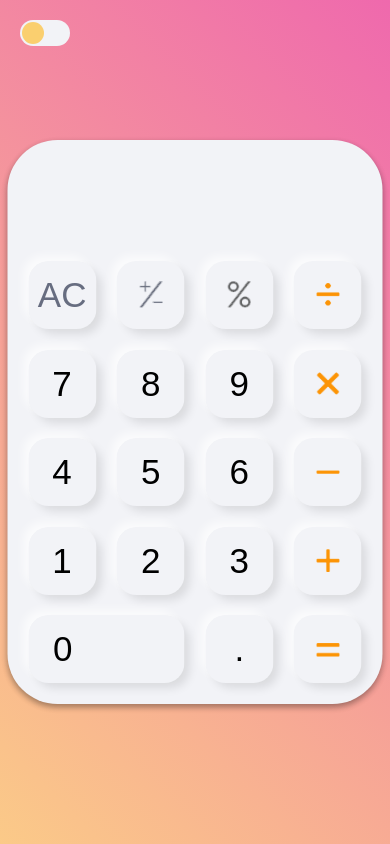
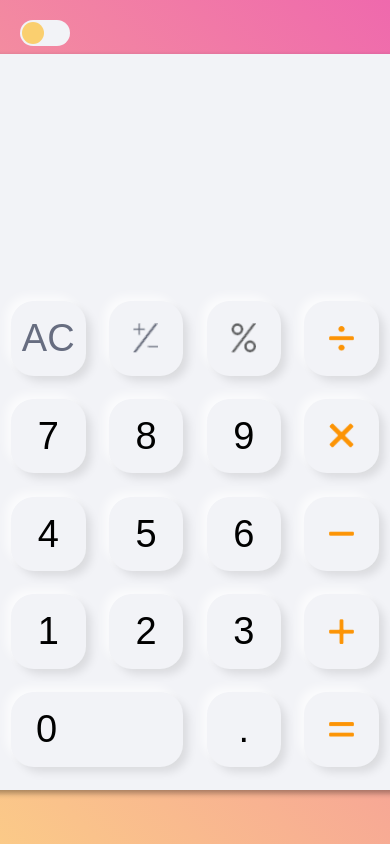
Before and after one commit to Kerthin/calculator-templateSait, a Node project: template app/index.pug in a window 390 px wide. Run offline with Node 20 templates, Linux system fonts and the light colour scheme; the template is opened without the code that fills it, so the values that code supplies are empty.

Commit message:
Create @media queries styles for '545px', '375px' and '320px' resolutions

```diff
--- a/app/scss/main.scss
+++ b/app/scss/main.scss
@@ -19,9 +19,15 @@ ____________________________________________________________*/
 	outline: none;
 	box-sizing: border-box;
 	user-select: none;
+	-webkit-tap-highlight-color: transparent;
 }
 ::-webkit-scrollbar {
 	width: 0;
+}
+.clearfix:after {
+	content: "";
+	display: table;
+	clear: both;
 }
 
 .container {
--- a/app/scss/partials/_buttonWrap.scss
+++ b/app/scss/partials/_buttonWrap.scss
@@ -1,7 +1,9 @@
 .buttonWrap {
 	position: absolute;
 	bottom: 0;
-	width: 100%;
+	left: 50%;
+	transform: translateX(-50%);
+	width: 483.8px;
 
 	&__row {
 		width: 100%;
@@ -15,20 +17,20 @@
 	margin-bottom: 30.6px;
 	width: 98px;
 	height: 98px;
-	border-radius: 30px;
-	cursor: pointer;
-	background-color: #f2f3f7;
+	text-align: center;
+	font-family: sans-serif;
+	font-size: 50px;
+	line-height: 1.9;
 	color: #000;
-	line-height: 1.9;
-	text-align: center;
-	font-size: 50px;
-	font-family: sans-serif;
 	box-shadow: 6px 6px 10px -1px rgba(0,0,0,0.1),
 							-6px -6px 10px -1px rgba(255,255,255,0.7);
 	border: 1px solid rgba(0,0,0,0.0);
+	border-radius: 30px;
 	background-repeat: no-repeat;
 	background-size: 35%;
 	background-position: center;
+	background-color: #f2f3f7;
+	cursor: pointer;
 
 	&._double {
 		padding-left: 35px;
@@ -61,6 +63,10 @@
 		background-image: url('../image/equality.png');
 	}
 
+	&:first-child {
+		margin-left: 0;
+	}
+
 	&:active {
 		box-shadow: inset 4px 4px 6px -1px rgba(0,0,0,0.2),
 					inset -4px -4px 6px -1px rgba(255,255,255,0.7),
--- a/app/scss/partials/_dark.scss
+++ b/app/scss/partials/_dark.scss
@@ -6,6 +6,7 @@
 	height: 26px;
 	border-radius: 50px;
 	background-color: #f2f3f7;
+	z-index: 2;
 }
 .darkButton__indicator {
 	position: absolute;
--- a/app/scss/partials/_inputWrap.scss
+++ b/app/scss/partials/_inputWrap.scss
@@ -1,16 +1,16 @@
 .inputWrap {
 	position: absolute;
-	top: 40px;
+	bottom: 683px;
 	width: 100%;
 
 	&__result {
+		padding: 0 30.6px;
 		width: 100%;
 		height: 100px;
 		text-align: right;
-		padding: 0 30.6px;
+		font-family: sans-serif;
+		font-size: 90px;
 		color: #000;
-		font-size: 90px;
-		font-family: sans-serif;
 		border: 0;
 		outline: none;
 		background-color: transparent;
--- a/app/scss/partials/_mediaQueriesPack.scss
+++ b/app/scss/partials/_mediaQueriesPack.scss
@@ -7,3 +7,8 @@ ____________________________________________________________*/
 ## @import _media375.scss
 ____________________________________________________________*/
 @import 'media/_media375.scss';
+
+/*____________________________________________________________
+## @import _media320.scss
+____________________________________________________________*/
+@import 'media/_media320.scss';
--- /dev/null
+++ b/app/scss/partials/media/_media320.scss
@@ -0,0 +1,30 @@
+@media screen and (max-width: 320px) {
+	.calculator {
+		height: 568px;
+	}
+	.inputWrap {
+		bottom: 400px;
+
+		&__result {
+			padding: 0 17.6px;
+			height: auto;
+			font-size: 53px;
+		}
+	}
+	.buttonWrap {
+		width: 284.8px;
+	}
+	.button {
+		margin-left: 17.6px;
+		margin-bottom: 17.6px;
+		width: 58px;
+		height: 58px;
+		font-size: 30px;
+		border-radius: 17px;
+
+		&._double {
+			padding-left: 20.5px;
+			width: 133.6px;
+		}
+	}
+}
--- a/app/scss/partials/media/_media375.scss
+++ b/app/scss/partials/media/_media375.scss
@@ -1,7 +1,31 @@
 @media screen and (max-width: 375px) {
 	.calculator {
 		width: 100%;
-		height: 100%;
-		border-radius: 0;
+		height: 667px;
+	}
+
+	.inputWrap {
+		bottom: 470px;
+
+		&__result {
+			padding: 0 20.6px;
+			font-size: 62px;
+		}
+	}
+	.buttonWrap {
+		width: 333.8px;
+	}
+	.button {
+		margin-left: 20.6px;
+		margin-bottom: 20.6px;
+		width: 68px;
+		height: 68px;
+		font-size: 35px;
+		border-radius: 20px;
+
+		&._double {
+			padding-left: 24px;
+			width: 156.6px;
+		}
 	}
 }
--- a/app/scss/partials/media/_media545.scss
+++ b/app/scss/partials/media/_media545.scss
@@ -1,28 +1,32 @@
 @media screen and (max-width: 545px) {
 	.calculator {
-		width: 375px;
-		height: 564px;
+		width: 414px;
+		height: 736px;
+		border-radius: 0;
 	}
 	.inputWrap {
-		top: 28px;
+		bottom: 530px;
 
 		&__result {
-			height: 69px;
-			padding: 0 20.6px;
-			font-size: 62px;
+			padding: 0 23.3px;
+			height: auto;
+			font-size: 68.5px;
 		}
 	}
+	.buttonWrap {
+		width: 368px;
+	}
 	.button {
-		font-size: 35px;
-	    margin-left: 20.6px;
-	    margin-bottom: 20.6px;
-	    width: 68px;
-	    height: 68px;
-	    border-radius: 20px;
+		margin-left: 23.3px;
+		margin-bottom: 23.3px;
+		width: 74.5px;
+		height: 74.5px;
+		font-size: 38px;
+		border-radius: 22.8px;
 
-	    &._double {
+		&._double {
 			padding-left: 24px;
-			width: 156.6px;
+			width: 172.3px;
 		}
 	}
 }
--- a/app/template/partials/_buttonWrap.pug
+++ b/app/template/partials/_buttonWrap.pug
@@ -1,27 +1,27 @@
 mixin buttonMix(buttonType, actionName, buttonName)
 	.button(class=`_${buttonType}` action=`${actionName}`) #{buttonName}
 .buttonWrap
-	.buttonWrap__row
+	.buttonWrap__row.clearfix
 		+buttonMix('action', 'clear', 'AC')
 		+buttonMix('action', 'negate')
 		+buttonMix('action', 'percent')
 		+buttonMix('action', 'divide')
-	.buttonWrap__row
+	.buttonWrap__row.clearfix
 		+buttonMix('number', '', '7')
 		+buttonMix('number', '', '8')
 		+buttonMix('number', '', '9')
 		+buttonMix('action', 'multiplication')
-	.buttonWrap__row
+	.buttonWrap__row.clearfix
 		+buttonMix('number', '', '4')
 		+buttonMix('number', '', '5')
 		+buttonMix('number', '', '6')
 		+buttonMix('action', 'minus')
-	.buttonWrap__row
+	.buttonWrap__row.clearfix
 		+buttonMix('number', '', '1')
 		+buttonMix('number', '', '2')
 		+buttonMix('number', '', '3')
 		+buttonMix('action', 'plus')
-	.buttonWrap__row
+	.buttonWrap__row.clearfix
 		+buttonMix('number _double', '', '0')
 		+buttonMix('action', 'point', '.')
 		+buttonMix('action', 'equality')
--- a/app/template/partials/_inputWrap.pug
+++ b/app/template/partials/_inputWrap.pug
@@ -1,2 +1,2 @@
 .inputWrap
-	input(type="text" class="inputWrap__result")
+	input(type="text" class="inputWrap__result" readonly)
```
Also changed, not shown: docs/index.html (+1 -1 lines), docs/css/main.css.
